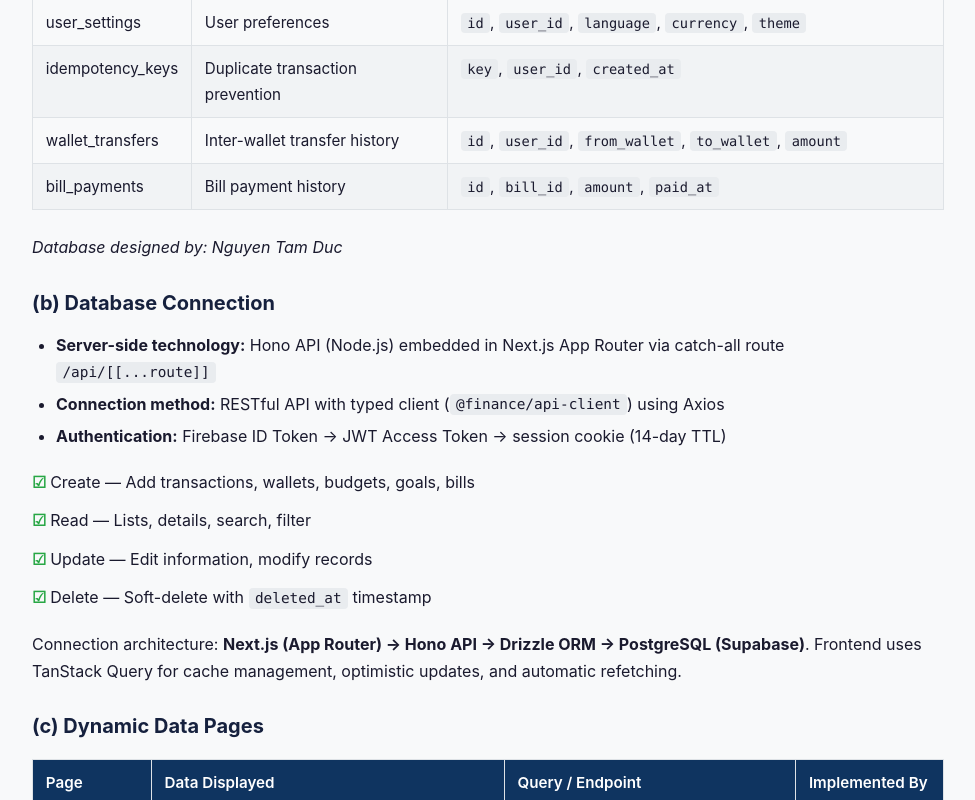
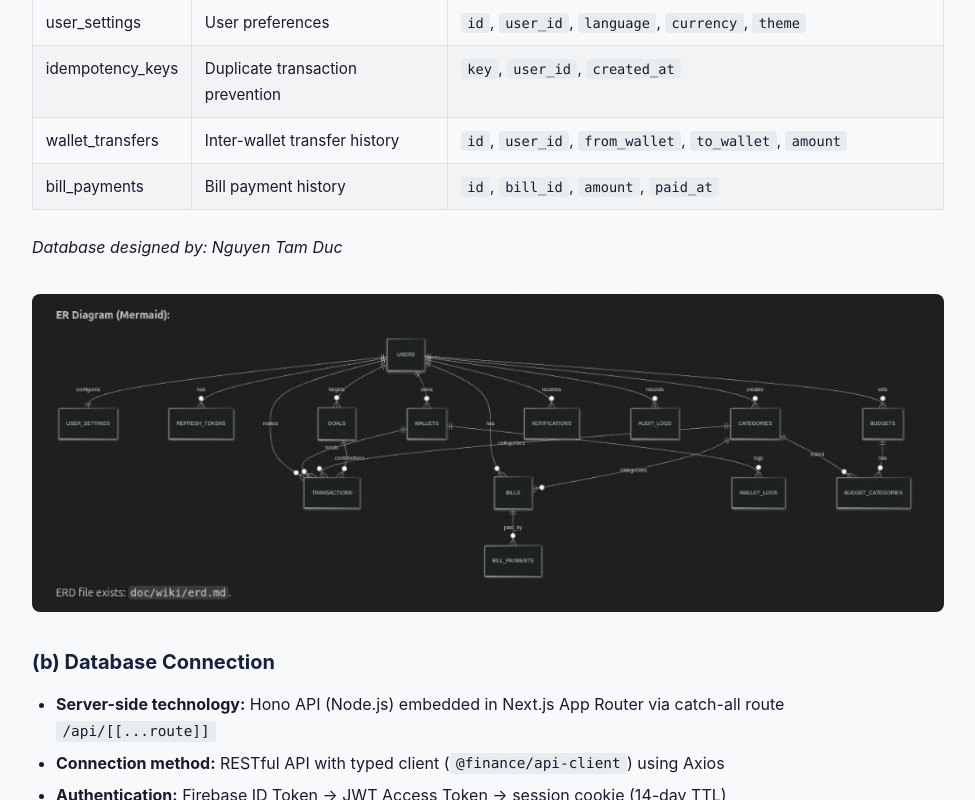
Before and after one commit to kiet00394-collab/Final-Report, a Next.js app: page / in a window 1280 px wide. Shown: the part 11200-12000 px from the top of the page, without its empty margins (152-1127 px from the left). Built offline with nearby package versions, Linux system fonts and the light colour scheme.

Commit message:
feat: add ERD screenshot

```diff
--- a/pages/index.js
+++ b/pages/index.js
@@ -373,6 +373,8 @@ da139ec feat(automation): add recurring bills worker, notifications &amp; settin
           </tbody>
         </table>
         <p><em>Database designed by: Nguyen Tam Duc</em></p>
+
+        <img src="/screenshots/Screenshot from 2026-05-18 12-04-38.png" alt="ER Diagram — Finance Tracker V3" style={{maxWidth:'100%', borderRadius:'8px', marginTop:'1rem'}} />
 
         <h3>(b) Database Connection</h3>
         <ul>
```
Also changed, not shown: public/screenshots/Screenshot from 2026-05-18 12-04-38.png (added).
